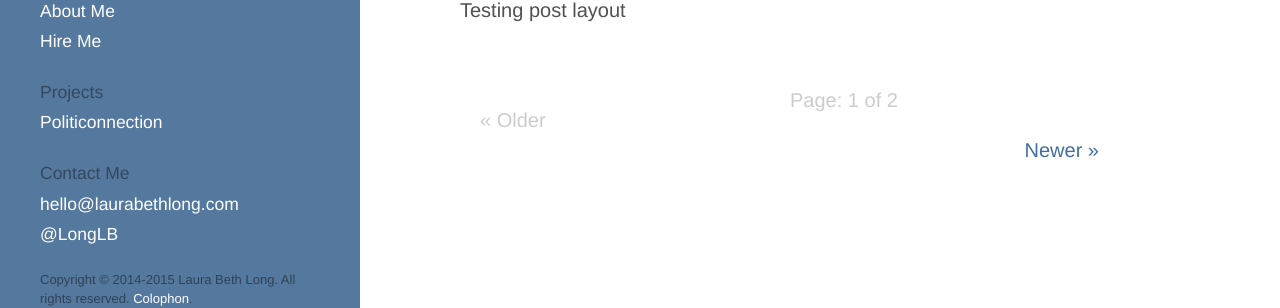
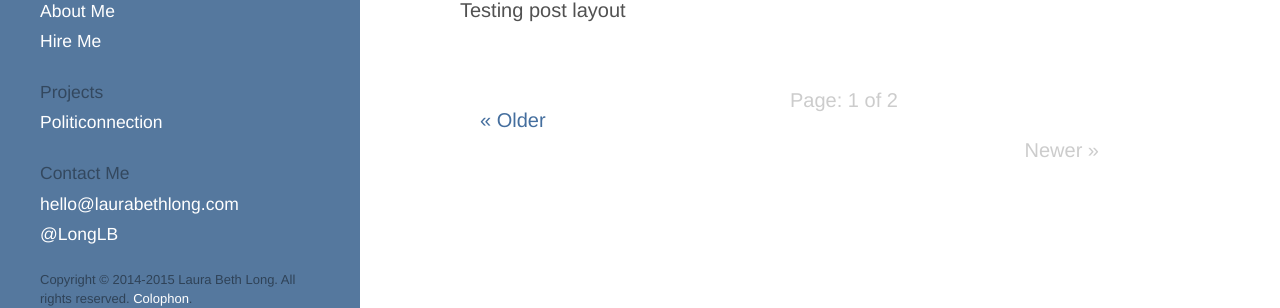
Before and after one commit to LauraBethLong/tttt, a Jekyll site: the page built from blog/index.html, in a window 1280 px wide. Shown: the part 212-520 px from the top of the page. Built offline with Jekyll 4.4.1, drawn with Linux system fonts in a browser that asks for light colours; some web fonts are replaced; the list of posts is cut into pages by our own code.

Commit message:
Update index.html
Missed a couple in the if's

```diff
--- a/blog/index.html
+++ b/blog/index.html
@@ -23,13 +23,13 @@ title: Blog
 
 {% if paginator.total_pages > 1 %}
 <div class="pagination">
-  {% if paginator.previous_page %}
+  {% if paginator.next_page %}
     <a class="pagination-item older" href="{{ paginator.next_page_path }}">&laquo; Older</a>
   {% else %}
     <span class="pagination-item older">&laquo; Older</span>
   {% endif %}
   <span class="page_number ">Page: {{ paginator.page }} of {{ paginator.total_pages }}</span>
-  {% if paginator.next_page %}
+  {% if paginator.previous_page %}
     <a class="pagination-item newer" href="{{ paginator.previous_page_path }}"> Newer &raquo;</a>
   {% else %}
     <span class="pagination-item newer">Newer &raquo;</span>
```
